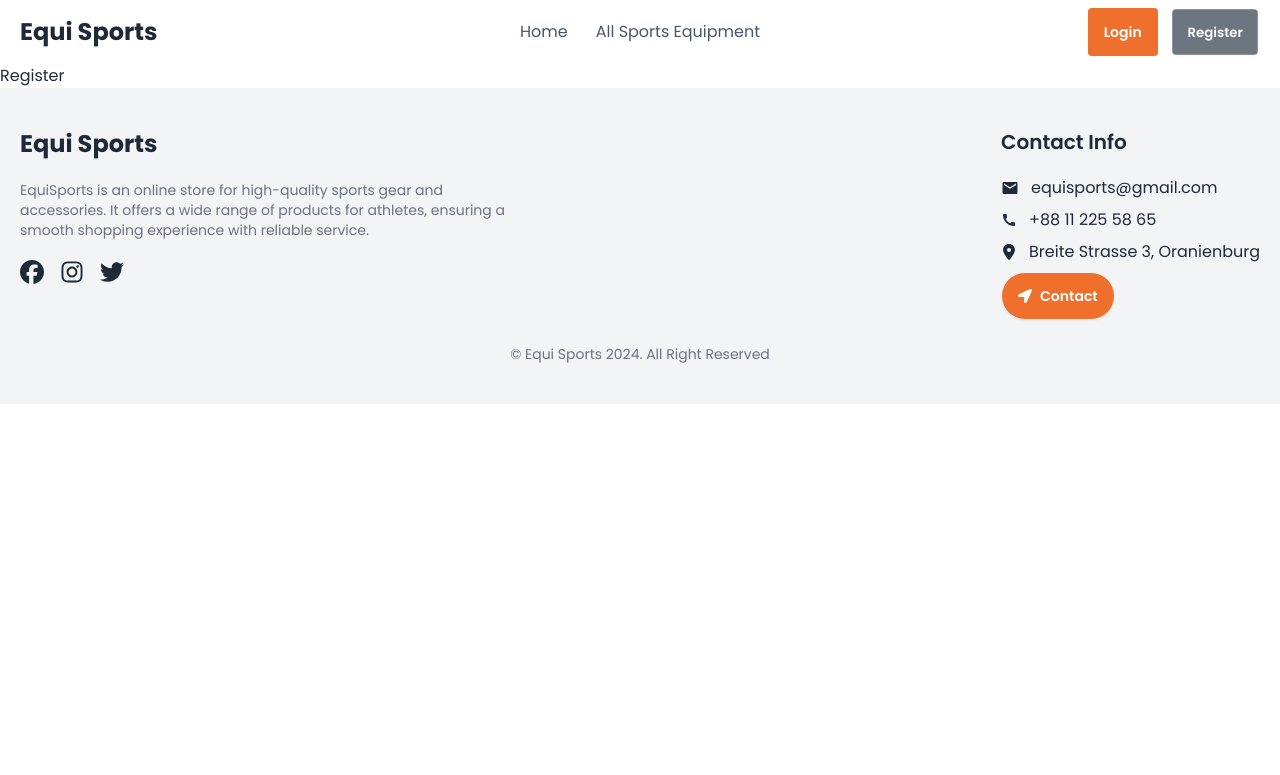
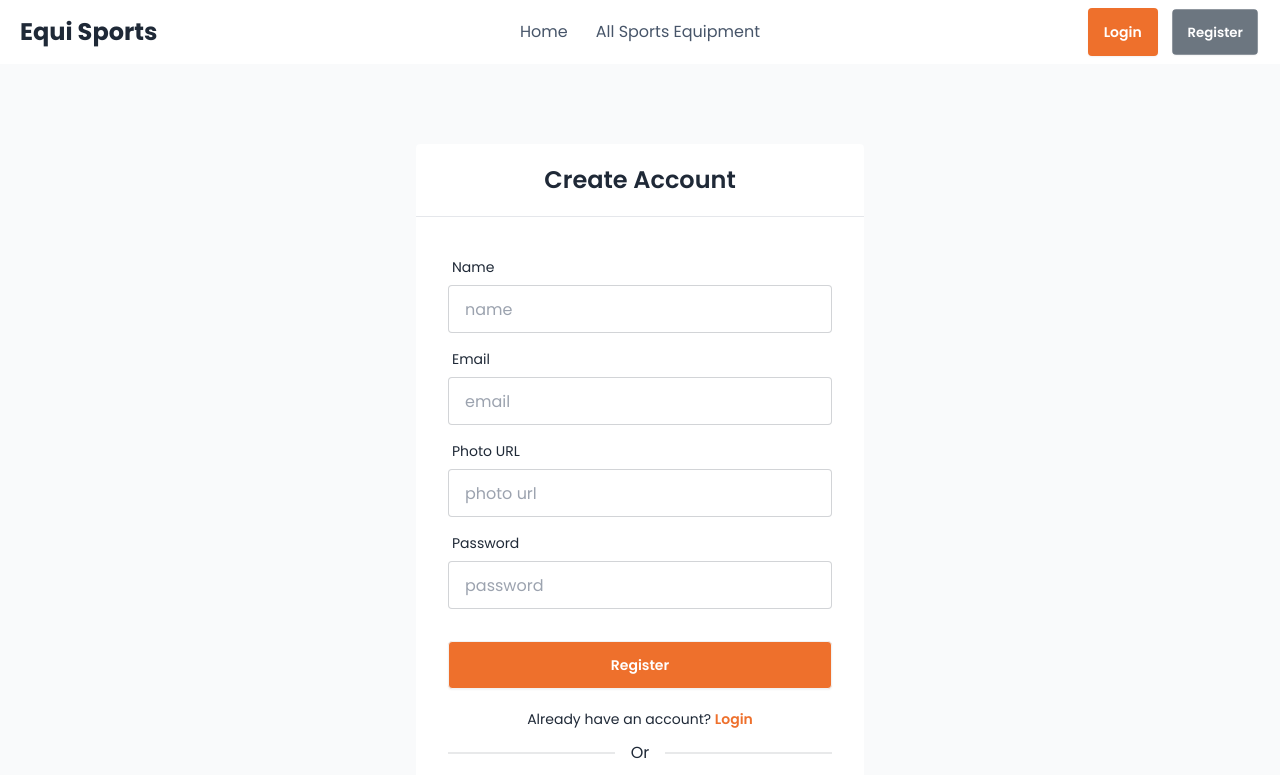
Before and after one commit to obidyhasan/Equi-Sports, a React (Vite) app: page /register in a window 1280 px wide. Shown: the top 775 px of the page. Built offline with nearby package versions, Linux system fonts and the light colour scheme; no server answers.

Commit message:
include login & register UI

```diff
--- a/src/components/Footer.jsx
+++ b/src/components/Footer.jsx
@@ -10,8 +10,8 @@ import { Link } from "react-router-dom";
 
 const Footer = () => {
   return (
-    <div className="bg-gray-100 py-10">
-      <div className="max-w-7xl mx-auto px-5 flex flex-col sm:flex-row justify-between gap-5">
+    <div className="bg-gray-50 py-10">
+      <div className="max-w-7xl mx-auto px-5 flex flex-col sm:flex-row justify-between gap-10 sm:gap-5">
         <div>
           <h1 className="font-bold text-2xl mb-5">Equi Sports</h1>
           <p className="text-sm max-w-lg text-gray-500">
@@ -35,7 +35,7 @@ const Footer = () => {
 
         <div>
           <h4 className="font-semibold text-xl">Contact Info</h4>
-          <div className="space-y-2 mt-5">
+          <div className="space-y-3 mt-5">
             <p className="flex items-center gap-3">
               <MdEmail className="text-lg" /> equisports@gmail.com
             </p>
--- a/src/components/Navbar.jsx
+++ b/src/components/Navbar.jsx
@@ -64,10 +64,14 @@ const Navbar = () => {
           <ul className="menu menu-horizontal px-1">{navbarLink}</ul>
         </div>
         <div className="flex-1 gap-3 justify-end">
-          <Link className="btn rounded bg-primaryColor text-white hover:bg-orange-600 border-none">
+          <Link
+            to={"/login"}
+            className="btn rounded bg-primaryColor text-white hover:bg-orange-600 border-none"
+          >
             Login
           </Link>
           <Link
+            to={"/register"}
             className="btn hidden sm:flex rounded bg-accentColor  hover:bg-gray-600
           text-white  border-none"
           >
--- a/src/layouts/RootLayout.jsx
+++ b/src/layouts/RootLayout.jsx
@@ -5,7 +5,9 @@ import Footer from "../components/Footer";
 const RootLayout = () => {
   return (
     <div>
-      <Navbar></Navbar>
+      <nav className="sticky top-0 z-10 bg-base-100">
+        <Navbar></Navbar>
+      </nav>
       <Outlet></Outlet>
       <Footer></Footer>
     </div>
--- a/src/pages/Login.jsx
+++ b/src/pages/Login.jsx
@@ -1,7 +1,70 @@
+import { FaGoogle } from "react-icons/fa6";
+import { Link } from "react-router-dom";
+
 const Login = () => {
   return (
     <div>
-      <h1>Login</h1>
+      <div className="bg-gray-50 flex items-center justify-center px-5 py-20">
+        <div className="card bg-base-100 w-full max-w-md rounded">
+          <h2 className="font-semibold text-2xl text-center my-5 mx-8">
+            Login
+          </h2>
+
+          <hr />
+
+          <form className="card-body">
+            <div className="form-control">
+              <label className="label">
+                <span className="label-text">Email</span>
+              </label>
+              <input
+                type="email"
+                name="email"
+                placeholder="email"
+                className="input input-bordered rounded"
+                required
+              />
+            </div>
+            <div className="form-control">
+              <label className="label">
+                <span className="label-text">Password</span>
+              </label>
+              <input
+                type="password"
+                name="password"
+                placeholder="password"
+                className="input input-bordered rounded"
+                required
+              />
+            </div>
+            <div className="form-control mt-6">
+              <button className="btn rounded bg-primaryColor text-white hover:bg-orange-600">
+                Login
+              </button>
+            </div>
+          </form>
+
+          <div className=" -mt-3">
+            <p className="text-sm text-center">
+              {"Don't have an account? "}
+              <Link
+                to={"/register"}
+                className="font-semibold text-primaryColor"
+              >
+                Register
+              </Link>
+            </p>
+          </div>
+
+          <div className="divider mx-8">Or</div>
+          <div className="px-8 pb-6">
+            <button className="btn btn-outline rounded w-full">
+              <FaGoogle /> Login with Google
+            </button>
+          </div>
+        </div>
+      </div>
+      <hr />
     </div>
   );
 };
--- a/src/pages/Register.jsx
+++ b/src/pages/Register.jsx
@@ -1,7 +1,91 @@
+import { FaGoogle } from "react-icons/fa6";
+import { Link } from "react-router-dom";
+
 const Register = () => {
   return (
     <div>
-      <h1>Register</h1>
+      <div className="bg-gray-50 flex items-center justify-center px-5 py-20">
+        <div className="card bg-base-100 w-full max-w-md rounded">
+          <h2 className="font-semibold text-2xl text-center my-5 mx-8">
+            Create Account
+          </h2>
+
+          <hr />
+
+          <form className="card-body">
+            <div className="form-control">
+              <label className="label">
+                <span className="label-text">Name</span>
+              </label>
+              <input
+                type="text"
+                name="name"
+                placeholder="name"
+                className="input input-bordered rounded"
+                required
+              />
+            </div>
+            <div className="form-control">
+              <label className="label">
+                <span className="label-text">Email</span>
+              </label>
+              <input
+                type="email"
+                name="email"
+                placeholder="email"
+                className="input input-bordered rounded"
+                required
+              />
+            </div>
+            <div className="form-control">
+              <label className="label">
+                <span className="label-text">Photo URL</span>
+              </label>
+              <input
+                type="text"
+                name="photo"
+                placeholder="photo url"
+                className="input input-bordered rounded"
+                required
+              />
+            </div>
+            <div className="form-control">
+              <label className="label">
+                <span className="label-text">Password</span>
+              </label>
+              <input
+                type="password"
+                name="password"
+                placeholder="password"
+                className="input input-bordered rounded"
+                required
+              />
+            </div>
+            <div className="form-control mt-6">
+              <button className="btn rounded bg-primaryColor text-white hover:bg-orange-600">
+                Register
+              </button>
+            </div>
+          </form>
+
+          <div className=" -mt-3">
+            <p className="text-sm text-center">
+              {"Already have an account? "}
+              <Link to={"/login"} className="font-semibold text-primaryColor">
+                Login
+              </Link>
+            </p>
+          </div>
+
+          <div className="divider mx-8">Or</div>
+          <div className="px-8 pb-6">
+            <button className="btn btn-outline rounded w-full">
+              <FaGoogle /> Register with Google
+            </button>
+          </div>
+        </div>
+      </div>
+      <hr />
     </div>
   );
 };
--- a/src/providers/AuthProvider.jsx
+++ b/src/providers/AuthProvider.jsx
@@ -3,8 +3,10 @@ import PropTypes from "prop-types";
 import { auth } from "../firebase/firebase.init";
 import {
   createUserWithEmailAndPassword,
+  GoogleAuthProvider,
   onAuthStateChanged,
   signInWithEmailAndPassword,
+  signInWithPopup,
   signOut,
   updateProfile,
 } from "firebase/auth";
@@ -22,6 +24,7 @@ const AuthProvider = ({ children }) => {
     createUser,
     logOut,
     updateUser,
+    loginWithGoogle,
   };
 
   useEffect(() => {
@@ -58,6 +61,11 @@ const AuthProvider = ({ children }) => {
     updateProfile(auth.currentUser, info);
   }
 
+  function loginWithGoogle() {
+    const googleProvider = new GoogleAuthProvider();
+    return signInWithPopup(auth, googleProvider);
+  }
+
   return (
     <AuthContext.Provider value={authInfo}>{children}</AuthContext.Provider>
   );
```
